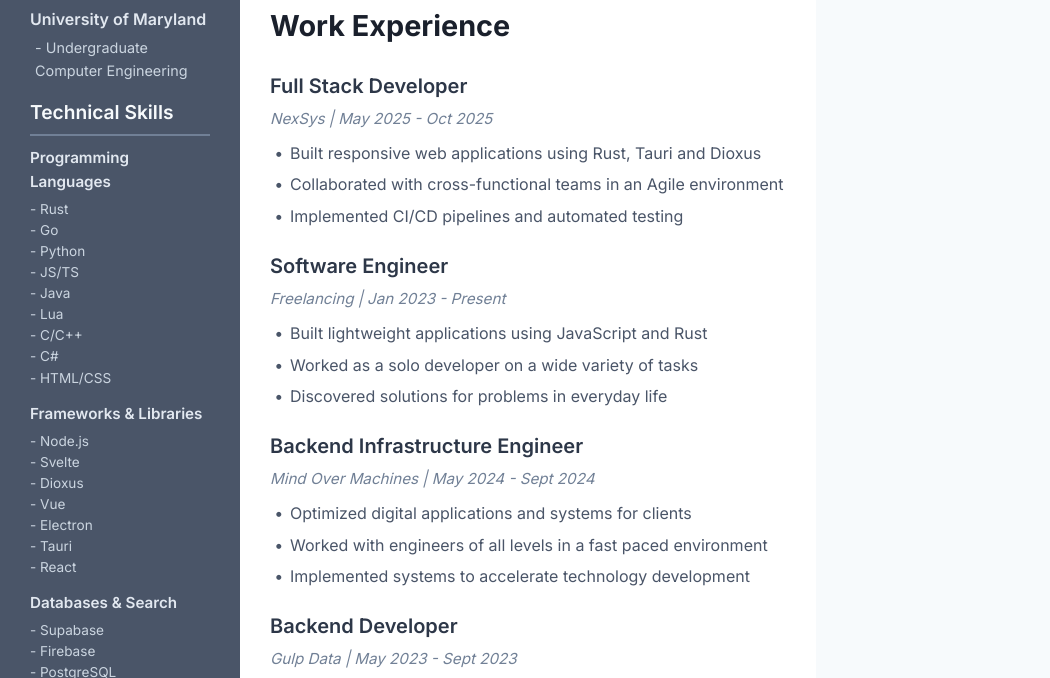
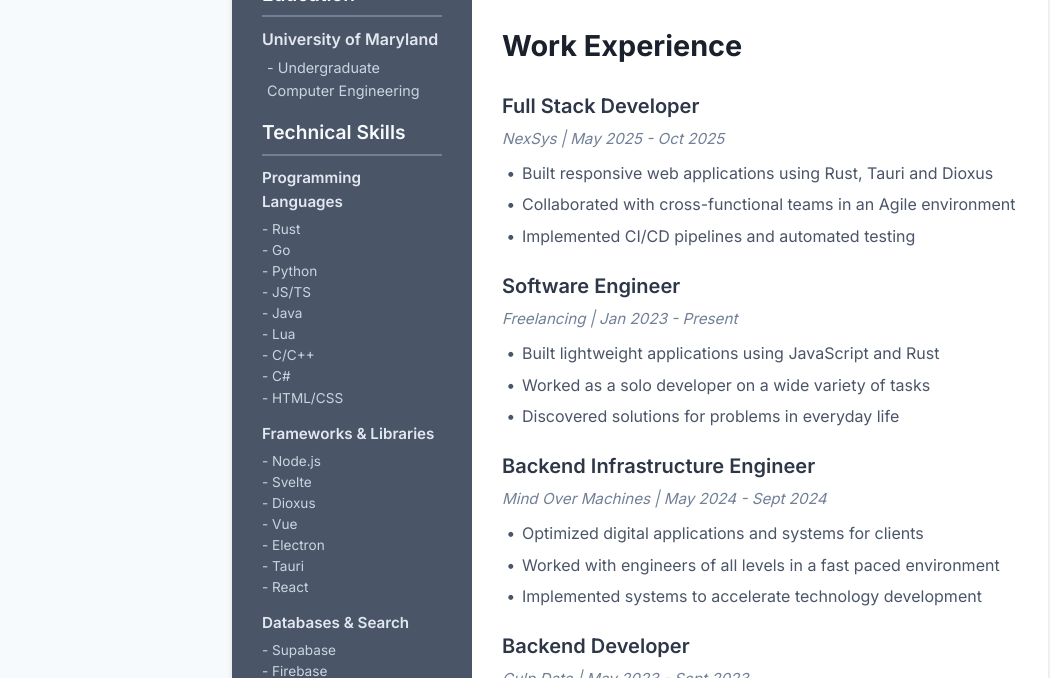
Before and after one commit to GitanElyon/resume, a plain HTML site: page index.html in a window 1280 px wide. Shown: the part 209-887 px from the top of the page, without its empty margins (0-1050 px from the left). Drawn offline with Linux system fonts and the light colour scheme.

Commit message:
centered resume on page

```diff
--- a/style.css
+++ b/style.css
@@ -11,16 +11,19 @@ body {
   line-height: 1.6;
   color: #2d3748;
   background: #f7fafc;
-  width: 8.5in /* Standard letter width for printing */
+  display: flex;
+  justify-content: center;
+  align-items: center;
+  min-height: 100vh;
+  padding: 20px;
 }
 
 .container {
   display: grid;
   grid-template-columns: 2.5in 6in;
-  max-width: 1200px;
-  margin: 0 0;
+  width: 8.5in;
   background: white;
-  min-height: 100vh;
+  box-shadow: 0 4px 6px rgba(0, 0, 0, 0.1);
 }
 
 /* ===== SIDEBAR ===== */
```
